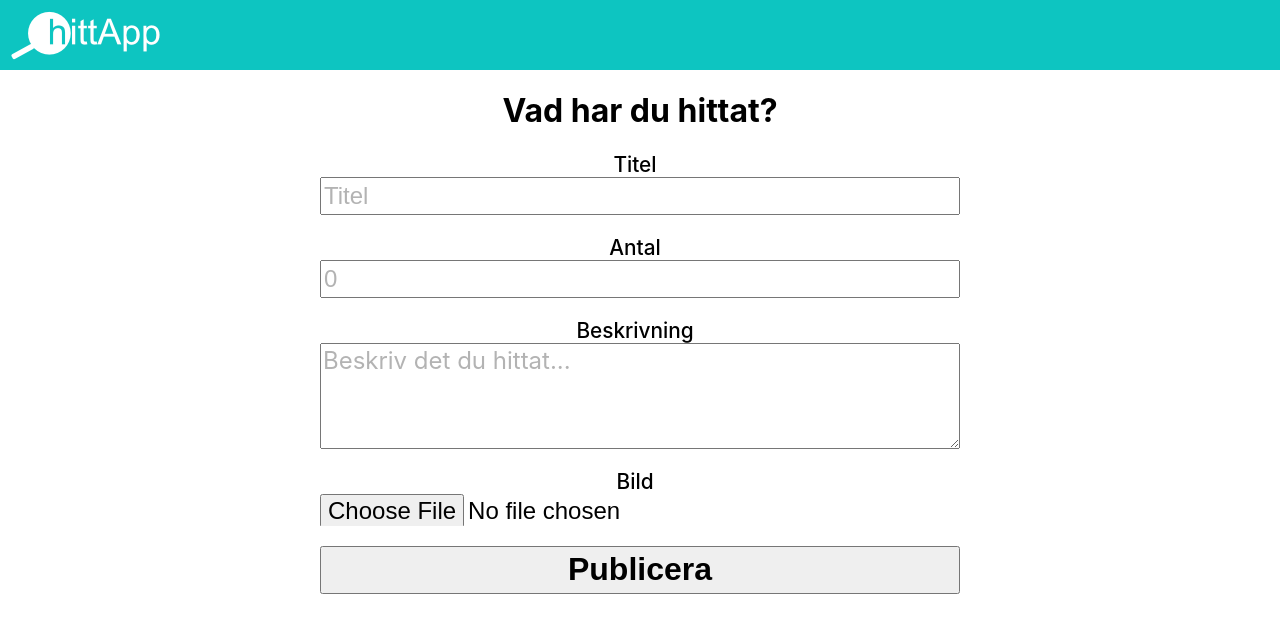
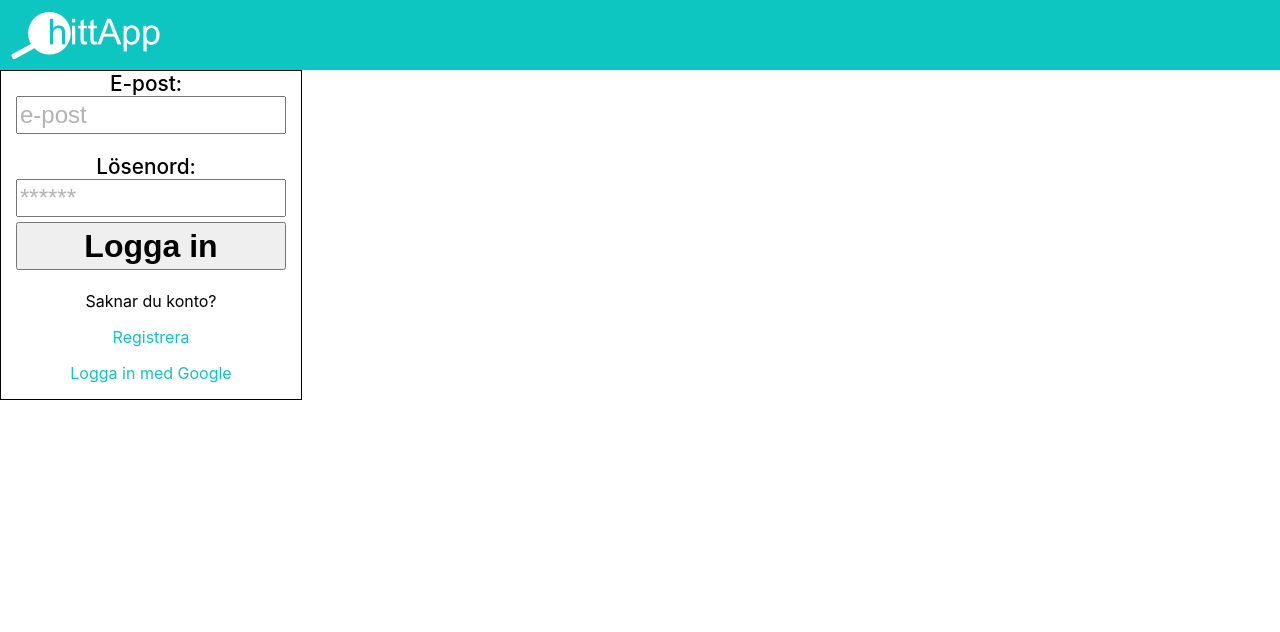
Before and after one commit to bobbyem/hittapp, a React (Create React App) app: page /hittat in a window 1280 px wide. Shown: the top 632 px of the page. Built offline with nearby package versions, Linux system fonts and the light colour scheme; no server answers.

Commit message:
added firebase-auth loggin, google and or email and password

```diff
--- a/package.json
+++ b/package.json
@@ -9,6 +9,7 @@
     "@testing-library/user-event": "^10.0.0",
     "axios": "^0.19.2",
     "firebase": "^7.12.0",
+    "nodemailer": "^6.4.6",
     "react": "^16.13.1",
     "react-dom": "^16.13.1",
     "react-router-dom": "^5.1.2",
--- a/src/App.js
+++ b/src/App.js
@@ -1,4 +1,4 @@
-import React from 'react';
+import React, { useEffect} from 'react';
 import './App.css';
 import Layout from "./Components/Layout/Layout";
 import Tappat from "./Containers/Tappat/Tappat";
@@ -7,6 +7,11 @@ import Login from "./Components/UI/Login/Login";
 import {BrowserRouter as Router, Switch, Route} from "react-router-dom";
 
 function App() {
+
+  useEffect(() => {
+    console.log("UseEffect at app.js");
+  })
+
   return (
 
     <Router>
--- a/src/Components/UI/Login/Login.js
+++ b/src/Components/UI/Login/Login.js
@@ -1,25 +1,44 @@
-import React, { useState } from "react";
+import React, { useState, useEffect} from "react";
 import classes from "./Login.module.css";
 import firebase from "../../../Firebase";
 import Aux from "../../../HOC/Auxiliary/Auxiliary";
 import "firebase/auth";
 const auth = firebase.auth();
+let provider = new firebase.auth.GoogleAuthProvider();
 
 
 
 const Login = (props) => {
     const [showLogin, setShowLogin] = useState(true);
     const [showRegister, setShowRegister] = useState(false);
-    const [userLoggedIn, setUserLoggedIn] = useState(false);
     const [loginEmail, setLoginEmail] = useState(null);
     const [loginPassword, setLoginPassword] = useState(null);
     const [registerEmail, setRegisterEmail] = useState(null);
     const [registerPassword, setRegisterPassword] = useState(null);
+    const [authUser, setAuthUser] = useState(null);
+    const [userLoggedIn, setUserLoggedIn] = useState(false);
+
+    useEffect(() => {
+        auth.onAuthStateChanged((user => {
+            if (user) {
+                setAuthUser(user);
+                setUserLoggedIn(true);
+                setShowLogin(false)
+                console.log("User logged in: ", userLoggedIn);
+            }else if (!authUser) {
+                return
+            }else {
+                setShowLogin(true);
+                setAuthUser(null);
+                setUserLoggedIn(false);
+                console.log("No user logged in...")
+            }
+        }))
+    })
 
     const toggleLogin = () => {
         setShowLogin(!showLogin);
         setShowRegister(!showRegister);
-        console.log("showLogin = " + showLogin, "showRegister = " + showRegister)
     }
 
     const toggleRegister = () => {
@@ -33,10 +52,9 @@ const Login = (props) => {
             auth.signInWithEmailAndPassword(loginEmail, loginPassword).catch(function(error){
                 let errorCode = error.code;
                 let errorMessage = error.message;
-                console.log(errorCode);
-                console.log(errorMessage);
+                alert(errorCode);
+                alert(errorMessage);
             } );
-            setUserLoggedIn(true);
         }
     }
 
@@ -72,12 +90,37 @@ const Login = (props) => {
         console.log(registerPassword);
     }
 
-    const logOutHandler = () => {
+    const logOutHandler = (event) => {
+        event.preventDefault();
         auth.signOut().then(function(){
             console.log("Signout successfull");
         }).catch(function(error) {
             console.log(error.code);
         })
+    }
+
+    const googleLogin = () => {
+        firebase.auth().signInWithPopup(provider).then(function(result) {
+            // This gives you a Google Access Token. You can use it to access the Google API.
+            var token = result.credential.accessToken;
+            // The signed-in user info.
+            var user = result.user;
+            // ...
+          }).catch(function(error) {
+            // Handle Errors here.
+            var errorCode = error.code;
+            console.log(errorCode);
+            var errorMessage = error.message;
+            console.log(errorMessage);
+
+            // The email of the user's account used.
+            var email = error.email;
+            console.log(email);
+            // The firebase.auth.AuthCredential type that was used.
+            var credential = error.credential;
+            // ...
+            console.log(credential)
+          });
     }
 
     return (
@@ -102,11 +145,12 @@ const Login = (props) => {
                 <span>
                     <p>Saknar du konto?</p>
                     <p className={classes.Link} onClick={toggleLogin}>Registrera</p>
+                    <p className={classes.Link} onClick={googleLogin} >Logga in med Google</p>
                 </span>
             </form>
 
 
-            <form className={classes.RegisterForm} style={{display: (!showLogin ? "flex" : "none")}} onSubmit={registerSubmitHandler}>
+            <form className={classes.RegisterForm} style={{display: (!showLogin && !userLoggedIn ? "flex" : "none")}} onSubmit={registerSubmitHandler}>
                 <label>
                     E-post:
                 </label>
@@ -123,9 +167,12 @@ const Login = (props) => {
                 <p className={classes.Link} onClick={toggleRegister}>Logga in</p>
             </form>
 
-            <form className={classes.LogoutForm} style={{display: (userLoggedIn ? "flex" : "none")}}>
-                <button type="submit" onSubmit={logOutHandler}>Logga ut</button>
+
+            <form className={classes.LogoutForm} onSubmit={logOutHandler} style={{display: (userLoggedIn ? "flex" : "none")}}>
+                <p>Är du färdig med hittApp?</p>
+                <button type="submit" >Logga ut</button>
             </form>
+
         </div>
 
         </Aux>
--- a/src/Containers/Hittat/Hittat.js
+++ b/src/Containers/Hittat/Hittat.js
@@ -1,11 +1,13 @@
 import React, { Component } from "react";
 import classes from "./Hittat.module.css";
 import firebase from "../../Firebase";
+import Login from "../../Components/UI/Login/Login";
 const db = firebase.firestore();
 
 
 class hittat extends Component {
     state = {
+        userLoggedIn: false,
         uploadSuccess: false,
         requiredFilled: false,
         input: {
@@ -23,7 +25,7 @@ class hittat extends Component {
     }
     componentDidMount() {
         document.title="hittApp";
-        console.log("Coponent did mount in hittat.js");
+        console.log("Component did mount in hittat.js");
     }
 
 
@@ -108,7 +110,7 @@ class hittat extends Component {
 
     render () {
 
-        if (!this.state.uploadSuccess) {
+        if (!this.state.uploadSuccess && this.state.userLoggedIn) {
             return (
                 <div className={classes.Hittat}>
                     <form onSubmit={this.publishHandler}>
@@ -130,6 +132,12 @@ class hittat extends Component {
                 </div>
             )
         };
+
+        if (!this.state.userLoggedIn) {
+            return (
+                <Login/>
+            )
+        }
             return (
                 <div>
                 <h1>Tack för ditt bidrag!</h1>
```
Also changed, not shown: src/Contexts/UserContext.js (added, +8 -0 lines), 2 other files (tests, documents, lock files or other folders).
